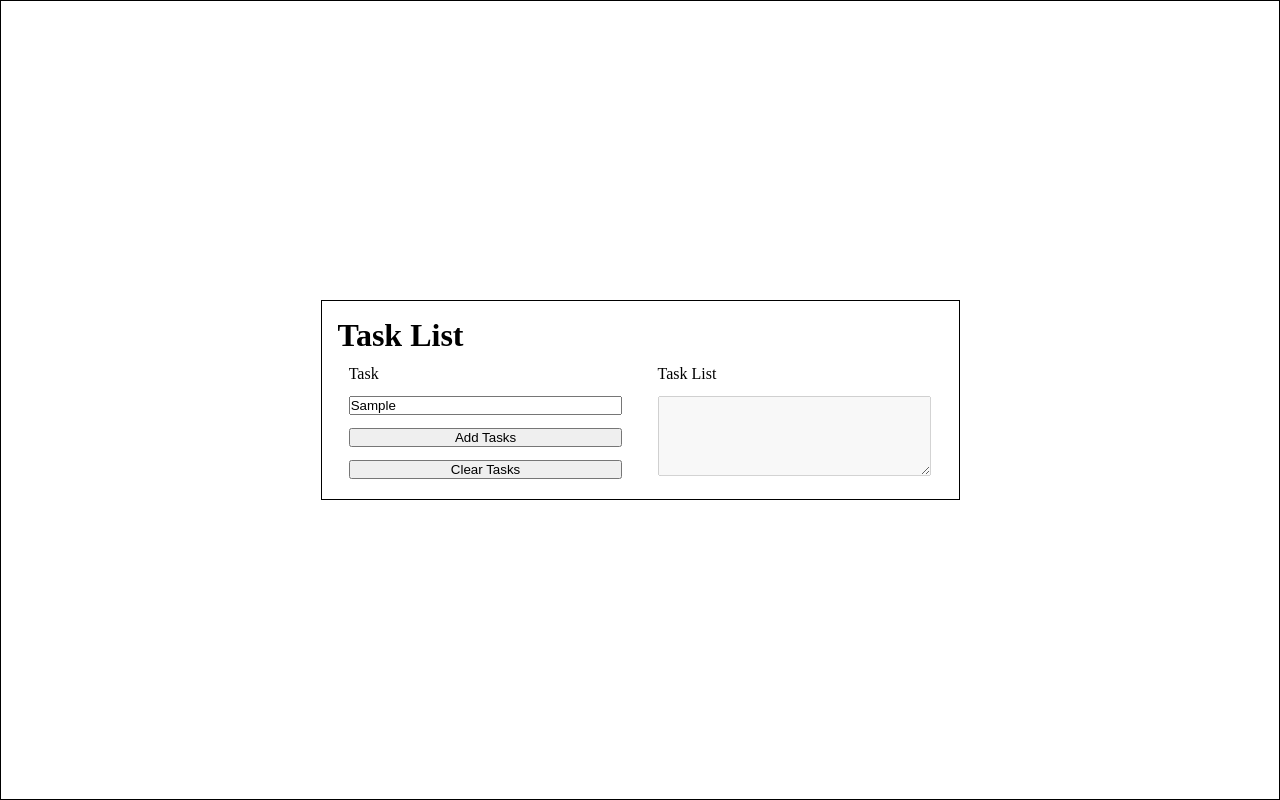
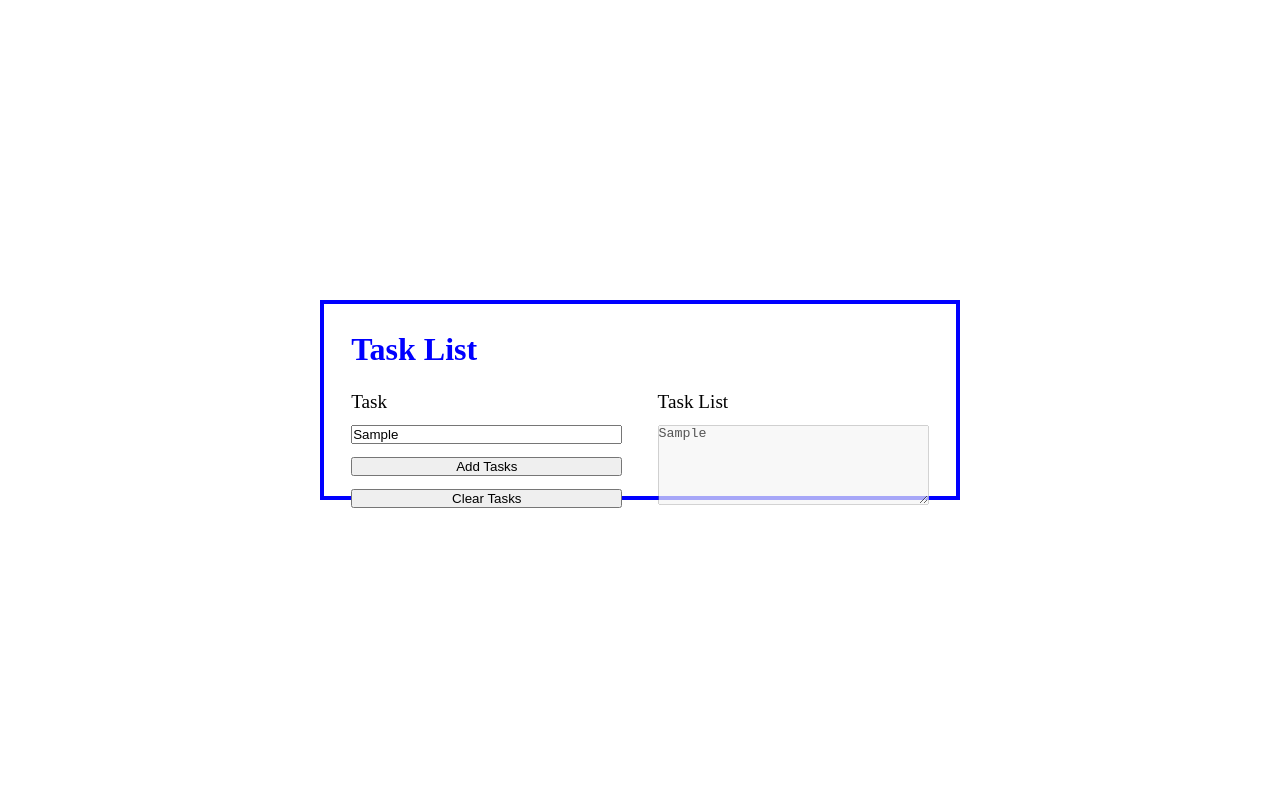
Before and after one commit to BitsuMamo/wap, a plain HTML site: page W1D5/TaskListApp/index.html in a window 1280 px wide. Both pictures are taken after typing "Sample" into the empty fields and a click on the button "Add Tasks". Drawn offline with Linux system fonts and the light colour scheme.

Commit message:
Finished up task list. Used json and added more css

```diff
--- a/W1D5/TaskListApp/index.js
+++ b/W1D5/TaskListApp/index.js
@@ -5,8 +5,6 @@
 
 let listOfTasks = loadTasksFromLocalDB();
 refreshTask();
-
-loadTasksFromLocalDB();
 
 function refreshTask() {
     data.value = "";
@@ -18,26 +16,34 @@
     })
 
     data.value = text;
+}
+
+function saveTaskToLocalDB() {
+    localStorage.setItem('tasks', JSON.stringify(listOfTasks));
 
 }
 
-function saveTaskToLocalDB(task) {
-    localStorage.setItem('tasks', listOfTasks);
-}
+function loadTasksFromLocalDB() {
+    const tasksFromDB = localStorage.getItem('tasks');
+    if(tasksFromDB == null) return [];
 
-function loadTasksFromLocalDB() {
-    const tasks = localStorage.getItem('tasks');
-    if(task == "") return [];
 
-    return tasks.split(',');
+    return JSON.parse(tasksFromDB)
 }
 
 addTask.addEventListener('click', () => {
-    if (task.value === "" || task.value == null) return
-    listOfTasks.push(task.value)
+    let taskStringaValue = task.value.trim();
+
+    if(taskStringaValue == null) return;
+    if (taskStringaValue == "") return
+
+    listOfTasks.push(taskStringaValue)
+
     saveTaskToLocalDB();
     refreshTask();
 })
+
+
 
 clearTasks.addEventListener('click', () => {
     listOfTasks = [];
--- a/W1D5/TaskListApp/style.css
+++ b/W1D5/TaskListApp/style.css
@@ -5,7 +5,6 @@
 }
 
 .container {
-    border: 1px solid black;
     width: 100%;
     height: 100vh;
     /* background-color: black; */
@@ -15,7 +14,11 @@
     width: 50%;
     height: 25vh;
     padding: 1rem;
-    border: 1px solid black;
+    border: 4px solid blue;
+}
+
+.label{
+    font-size: 1.2rem;
 }
 
 .right-section {
@@ -56,3 +59,8 @@
 .flex-column{
     flex-direction: column;
 }
+
+.title{
+    color: blue;
+    padding: 0.7rem;
+}
```
